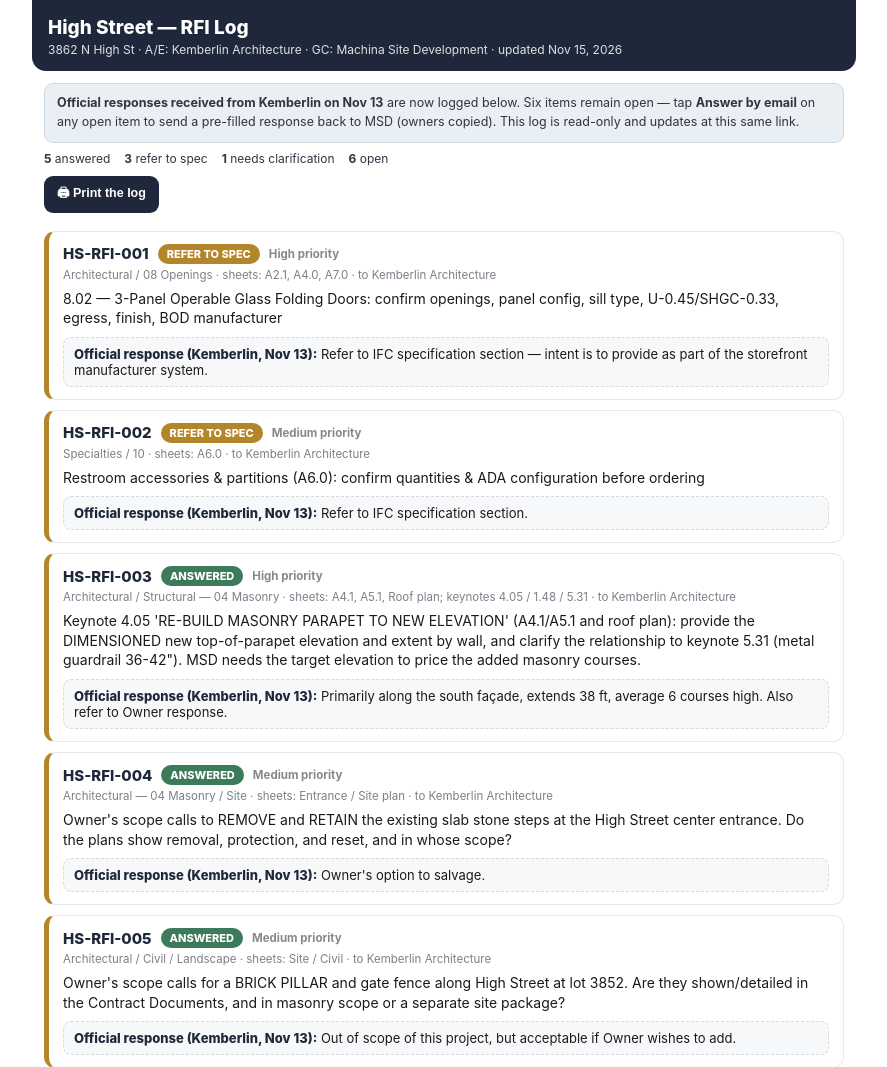
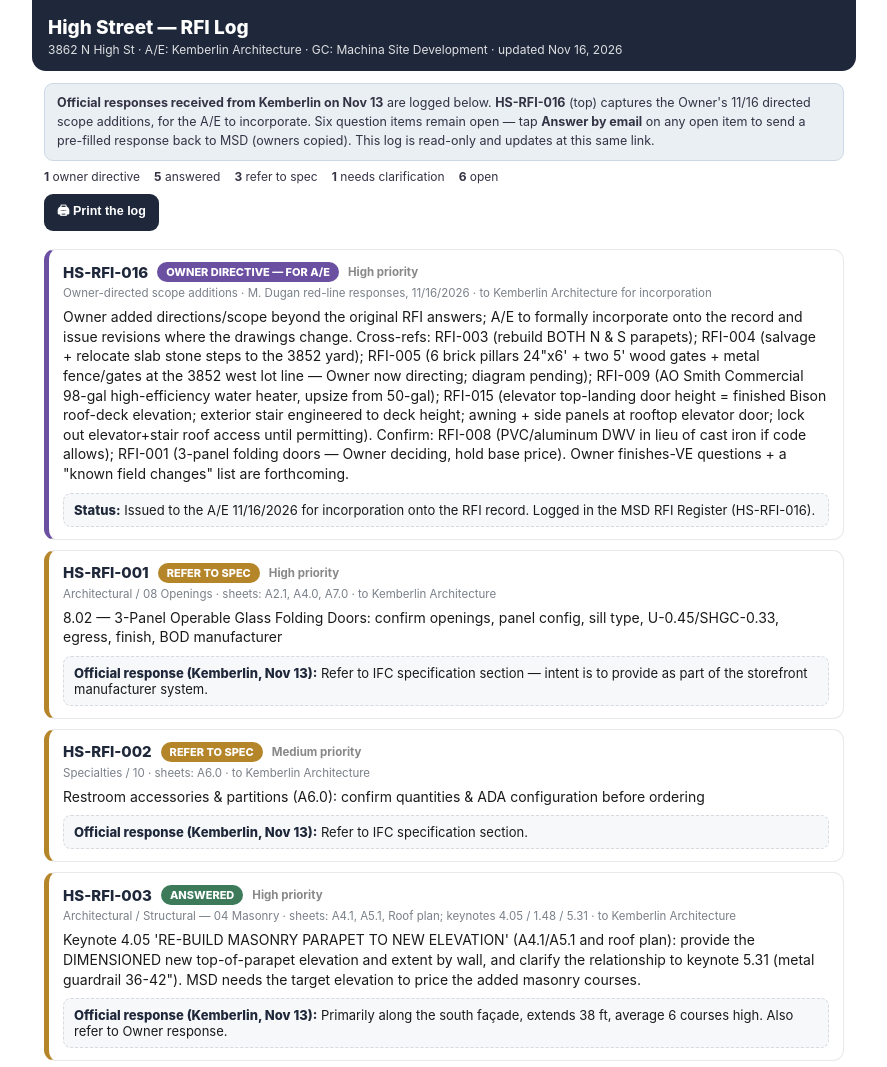
Before and after one commit to machinacompanies-byte/msd-field, a plain HTML site: page rfi-hs-60dbb214.html in a window 1280 px wide. Shown: the top 1067 px of the page, without its empty margins (196-1083 px from the left). Drawn offline with Linux system fonts and the light colour scheme.

Commit message:
Add files via upload

```diff
--- a/rfi-hs-60dbb214.html
+++ b/rfi-hs-60dbb214.html
@@ -24,11 +24,18 @@
 .foot{margin-top:20px;font-size:11px;color:#888;border-top:1px solid #eee;padding-top:10px;line-height:1.6}
 @media print{.pr,.btns{display:none}.hdr{border-radius:0;margin:0}.c{break-inside:avoid}*{-webkit-print-color-adjust:exact;print-color-adjust:exact}}
 </style></head><body><div class="wrap">
-<div class="hdr"><h1>High Street — RFI Log</h1><div class="sub">3862 N High St &middot; A/E: Kemberlin Architecture &middot; GC: Machina Site Development &middot; updated Nov 15, 2026</div></div>
-<div class="how"><b>Official responses received from Kemberlin on Nov 13</b> are now logged below. Six items remain open — tap <b>Answer by email</b> on any open item to send a pre-filled response back to MSD (owners copied). This log is read-only and updates at this same link.</div>
-<div class="tally"><span><b>5</b> answered</span><span><b>3</b> refer to spec</span><span><b>1</b> needs clarification</span><span><b>6</b> open</span></div>
+<div class="hdr"><h1>High Street — RFI Log</h1><div class="sub">3862 N High St &middot; A/E: Kemberlin Architecture &middot; GC: Machina Site Development &middot; updated Nov 16, 2026</div></div>
+<div class="how"><b>Official responses received from Kemberlin on Nov 13</b> are logged below. <b>HS-RFI-016</b> (top) captures the Owner's 11/16 directed scope additions, for the A/E to incorporate. Six question items remain open — tap <b>Answer by email</b> on any open item to send a pre-filled response back to MSD (owners copied). This log is read-only and updates at this same link.</div>
+<div class="tally"><span><b>1</b> owner directive</span><span><b>5</b> answered</span><span><b>3</b> refer to spec</span><span><b>1</b> needs clarification</span><span><b>6</b> open</span></div>
 <button class="pr" onclick="window.print()">&#128424; Print the log</button>
-<div class="c">
+<div class="c" style="border-left-color:#6B4FA1">
+      <div class="top"><span class="num">HS-RFI-016</span>
+        <span class="badge" style="background:#6B4FA1">OWNER DIRECTIVE — FOR A/E</span>
+        <span class="prio">High priority</span></div>
+      <div class="meta">Owner-directed scope additions &middot; M. Dugan red-line responses, 11/16/2026 &middot; to Kemberlin Architecture for incorporation</div>
+      <div class="q">Owner added directions/scope beyond the original RFI answers; A/E to formally incorporate onto the record and issue revisions where the drawings change. Cross-refs: RFI-003 (rebuild BOTH N &amp; S parapets); RFI-004 (salvage + relocate slab stone steps to the 3852 yard); RFI-005 (6 brick pillars 24&quot;x6' + two 5' wood gates + metal fence/gates at the 3852 west lot line — Owner now directing; diagram pending); RFI-009 (AO Smith Commercial 98-gal high-efficiency water heater, upsize from 50-gal); RFI-015 (elevator top-landing door height = finished Bison roof-deck elevation; exterior stair engineered to deck height; awning + side panels at rooftop elevator door; lock out elevator+stair roof access until permitting). Confirm: RFI-008 (PVC/aluminum DWV in lieu of cast iron if code allows); RFI-001 (3-panel folding doors — Owner deciding, hold base price). Owner finishes-VE questions + a &quot;known field changes&quot; list are forthcoming.</div>
+      <div class="resp"><span class="rl">Status:</span> <span class="rvf">Issued to the A/E 11/16/2026 for incorporation onto the RFI record. Logged in the MSD RFI Register (HS-RFI-016).</span></div>
+    </div><div class="c">
       <div class="top"><span class="num">HS-RFI-001</span>
         <span class="badge" style="background:#B5852A">REFER TO SPEC</span>
         <span class="prio">High priority</span></div>
```
